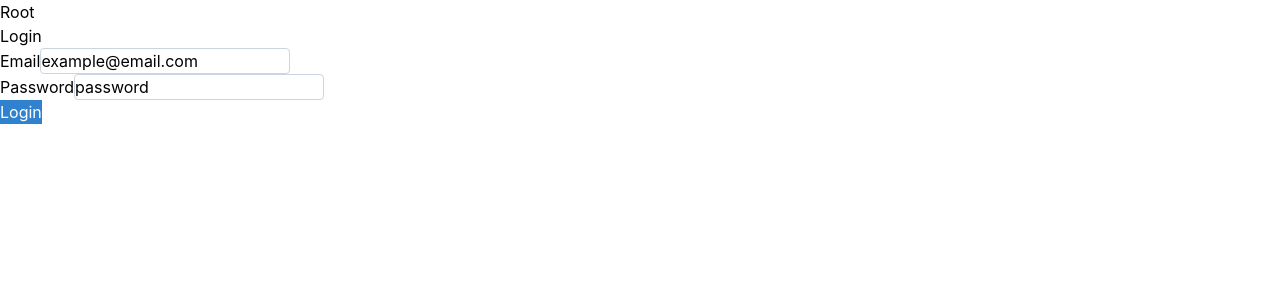
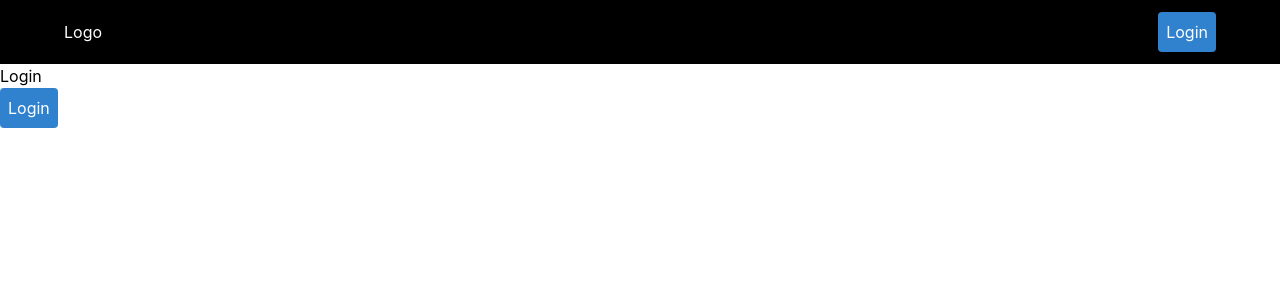
Before and after one commit to ak1103dev/react-ts, a React (Create React App) app: page /login in a window 1280 px wide. Shown: the top 300 px of the page. Built offline with nearby package versions, Linux system fonts and the light colour scheme.

Commit message:
:construction: can auth trello

```diff
--- a/package.json
+++ b/package.json
@@ -7,12 +7,14 @@
     "@testing-library/react": "^9.3.2",
     "@testing-library/user-event": "^7.1.2",
     "autoprefixer": "^9.8.0",
+    "axios": "^0.19.2",
     "postcss-cli": "^7.1.1",
     "react": "^16.13.1",
     "react-dom": "^16.13.1",
     "react-router-config": "^5.1.1",
     "react-router-dom": "^5.2.0",
     "react-scripts": "3.4.1",
+    "react-use": "^15.3.2",
     "tailwindcss": "^1.4.6",
     "typescript": "~3.7.2"
   },
--- a/public/index.html
+++ b/public/index.html
@@ -39,5 +39,11 @@
       To begin the development, run `npm start` or `yarn start`.
       To create a production bundle, use `npm run build` or `yarn build`.
     -->
+    <script
+      src="https://code.jquery.com/jquery-3.3.1.min.js"
+      integrity="sha256-FgpCb/KJQlLNfOu91ta32o/NMZxltwRo8QtmkMRdAu8="
+      crossorigin="anonymous"
+    ></script>
+    <script src="https://api.trello.com/1/client.js?key=4392e276321eb3adad574340d5b6a3e8"></script>
   </body>
 </html>
--- a/src/components/Button.tsx
+++ b/src/components/Button.tsx
@@ -2,10 +2,18 @@ import React from 'react'
 
 type Props = {
   title: string
+  onClick?: any
 }
 
-const Button = ({ title }: Props) => {
-  return <button className="bg-blue-600 text-white">{title}</button>
+const Button = ({ title, ...props }: Props) => {
+  return (
+    <button
+      {...props}
+      className="bg-blue-600 hover:bg-blue-700 text-white cursor-pointer p-2 rounded focus:outline-none"
+    >
+      {title}
+    </button>
+  )
 }
 
 export default Button
--- /dev/null
+++ b/src/components/Layout/Header.tsx
@@ -0,0 +1,16 @@
+import React from 'react'
+import { Link } from 'react-router-dom'
+import Button from 'components/Button'
+
+const Header = () => {
+  return (
+    <div className="px-16 h-16 bg-black text-white w-full flex justify-between items-center">
+      <div>Logo</div>
+      <Link to="/login">
+        <Button title="Login" />
+      </Link>
+    </div>
+  )
+}
+
+export default Header
--- /dev/null
+++ b/src/components/Layout/index.tsx
@@ -0,0 +1,11 @@
+import React from 'react'
+
+type Props = {
+  children: React.ReactNode
+}
+
+const Layout = ({ children }: Props) => {
+  return <div className="w-screen">{children}</div>
+}
+
+export default Layout
--- a/src/index.tsx
+++ b/src/index.tsx
@@ -4,6 +4,12 @@ import 'index.css'
 import 'styles/main.css'
 import App from 'App'
 import * as serviceWorker from 'serviceWorker'
+
+declare global {
+  interface Window {
+    Trello: any
+  }
+}
 
 ReactDOM.render(
   <React.StrictMode>
--- a/src/layouts/Root/index.tsx
+++ b/src/layouts/Root/index.tsx
@@ -1,5 +1,7 @@
 import React from 'react'
 import { renderRoutes, RouteConfig } from 'react-router-config'
+import Layout from 'components/Layout'
+import Header from 'components/Layout/Header'
 
 type Props = {
   route: RouteConfig
@@ -7,10 +9,10 @@ type Props = {
 }
 
 const Root = ({ route }: Props) => (
-  <div>
-    <h1>Root</h1>
+  <Layout>
+    <Header />
     {renderRoutes(route.routes)}
-  </div>
+  </Layout>
 )
 
 export default Root
--- /dev/null
+++ b/src/pages/Home/actions.ts
@@ -0,0 +1,11 @@
+export const getBoards = () => {
+  window.Trello.get(
+    '/members/me/boards',
+    () => {
+      console.log('success')
+    },
+    () => {
+      console.log('failed')
+    }
+  )
+}
--- a/src/pages/Home/index.tsx
+++ b/src/pages/Home/index.tsx
@@ -1,9 +1,16 @@
 import React from 'react'
+import { useEffectOnce } from 'react-use'
+import { getBoards } from './actions'
 
-const Home = () => (
-  <div>
-    <h2>Home</h2>
-  </div>
-)
+const Home = () => {
+  useEffectOnce(() => {
+    getBoards()
+  })
+  return (
+    <div>
+      <h2>Home</h2>
+    </div>
+  )
+}
 
 export default Home
--- /dev/null
+++ b/src/pages/Login/actions.ts
@@ -0,0 +1,21 @@
+const authenticationSuccess = function () {
+  console.log('Successful authentication')
+}
+
+const authenticationFailure = function () {
+  console.log('Failed authentication')
+}
+
+export const login = () => {
+  window.Trello.authorize({
+    type: 'popup',
+    name: 'Getting Started Application',
+    scope: {
+      read: 'true',
+      write: 'true',
+    },
+    expiration: 'never',
+    success: authenticationSuccess,
+    error: authenticationFailure,
+  })
+}
--- a/src/pages/Login/index.tsx
+++ b/src/pages/Login/index.tsx
@@ -1,16 +1,30 @@
 import React from 'react'
 import Button from 'components/Button'
-import FormInput from 'components/Form/Input'
+import { login } from './actions'
+// import FormInput from 'components/Form/Input'
+// import request from 'utils/request'
 
-const Home = () => {
+const LoginPage = () => {
+  // const onLogin = async () => {
+  //   try {
+  //     const credentials = {
+  //       email: 'ak@yopmail.com',
+  //       password: 'password',
+  //     }
+  //     request.post('/users/login', credentials)
+  //   } catch (e) {
+  //     console.log(e)
+  //   }
+  // }
+
   return (
     <div>
       <h2>Login</h2>
-      <FormInput label="Email" name="email" value="example@email.com" />
-      <FormInput label="Password" name="password" value="password" />
-      <Button title="Login" />
+      {/* <FormInput label="Email" name="email" value="example@email.com" />
+      <FormInput label="Password" name="password" value="password" /> */}
+      <Button title="Login" onClick={login} />
     </div>
   )
 }
 
-export default Home
+export default LoginPage
--- /dev/null
+++ b/src/utils/request.ts
@@ -0,0 +1,26 @@
+import axios from 'axios'
+
+const instance = axios.create({
+  baseURL: process.env.REACT_APP_API_BASE_URL,
+})
+
+instance.interceptors.request.use(
+  function (config) {
+    config.headers.authorization = ''
+    return config
+  },
+  function (error) {
+    throw error
+  }
+)
+
+instance.interceptors.response.use(
+  function (response) {
+    return response
+  },
+  function (error) {
+    throw error
+  }
+)
+
+export default instance
```
Also changed, not shown: 2 other files (tests, documents, lock files or other folders).
